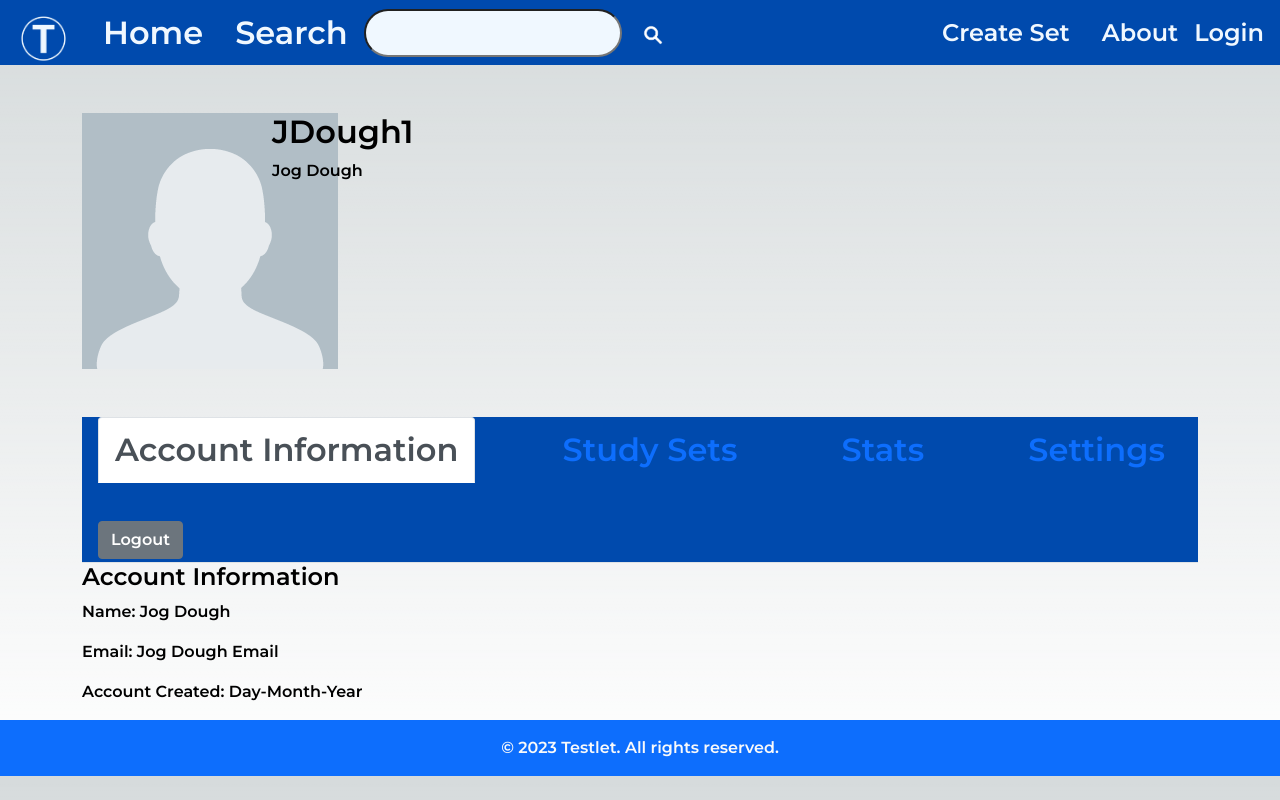
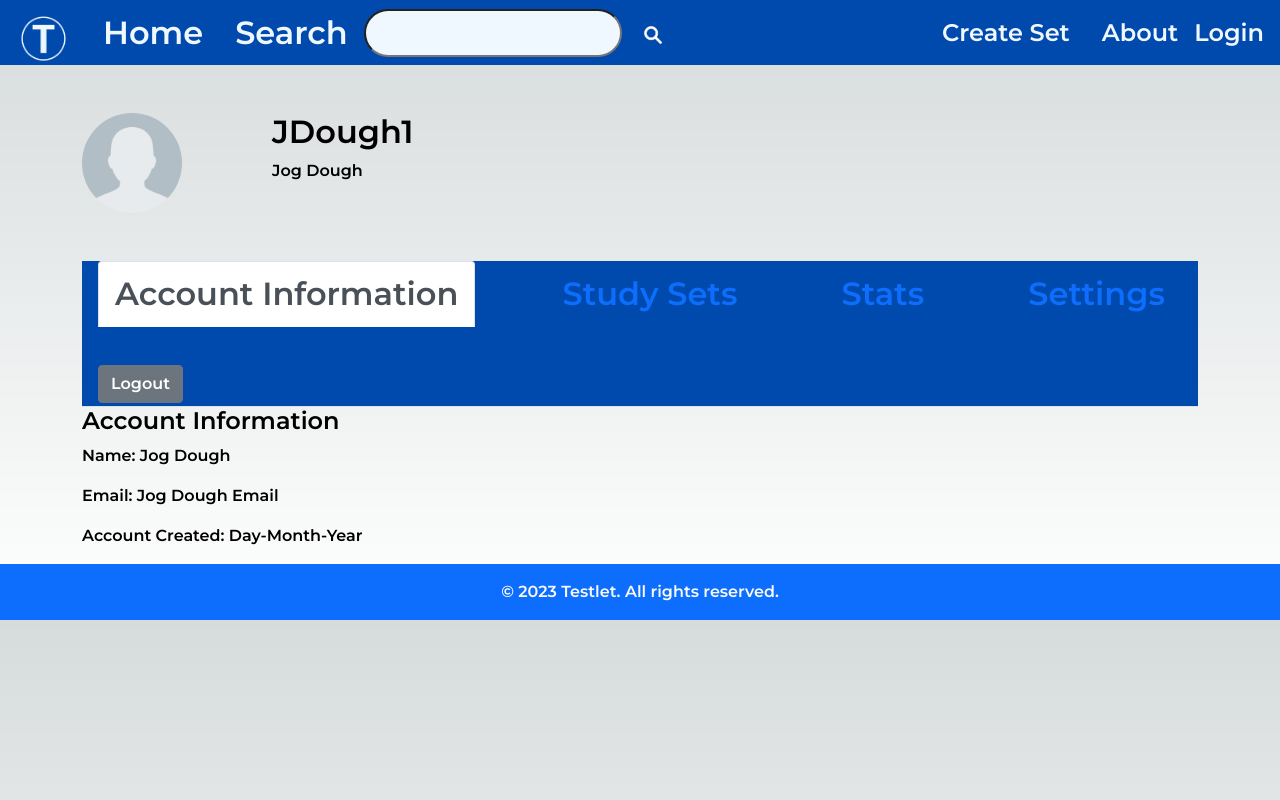
Before and after one commit to izakrobles/testlet, a Next.js app in the folder testlet/: page /account in a window 1280 px wide. Built offline with nearby package versions, Linux system fonts and the light colour scheme.

Commit message:
needed changes to css file for account page

```diff
--- a/testlet/styles/globals.css
+++ b/testlet/styles/globals.css
@@ -353,7 +353,6 @@ input:focus {
 
 /* account page stuff */
 .nav-account {
-  background-color: #f2f2f2;
   color: aliceblue;
   display: flex;
   justify-content: space-between;
@@ -385,6 +384,12 @@ input:focus {
   cursor: pointer;
 }
 
+.profile-pic {
+  width: 100px;
+  height: 100px;
+  border-radius: 50%;
+}
+
 
 
 
```
